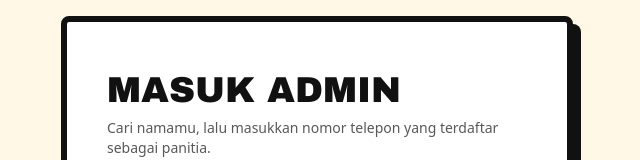
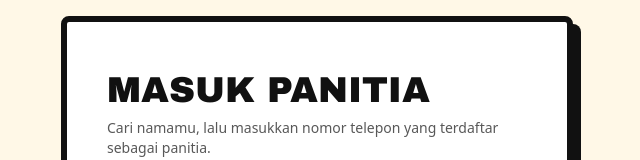
Before and after one commit to alvanochi/fe-gamification, a Next.js app: page /auth/login in a window 1280 px wide. Shown: the part 159-319 px from the top of the page, without its empty margins (323-963 px from the left). Built offline with nearby package versions, Linux system fonts and the light colour scheme; no server answers.

Commit message:
fix: wording admin to panitia

```diff
--- a/app/auth/login/page.tsx
+++ b/app/auth/login/page.tsx
@@ -3,7 +3,7 @@ import AuthCard from '@/components/fragments/AuthCard'
 import NameLoginForm from '@/components/organisms/NameLoginForm'
 
 export const metadata: Metadata = {
-  title: 'Masuk Admin — MMBC Race',
+  title: 'Masuk Panitia — MMBC Race',
 }
 
 /**
@@ -18,7 +18,7 @@ export const metadata: Metadata = {
 export default function LoginPage() {
   return (
     <AuthCard
-      title="MASUK ADMIN"
+      title="MASUK PANITIA"
       subtitle="Cari namamu, lalu masukkan nomor telepon yang terdaftar sebagai panitia."
     >
       <NameLoginForm scope="PANITIA" emptyLabel="nama Anda" />
```
